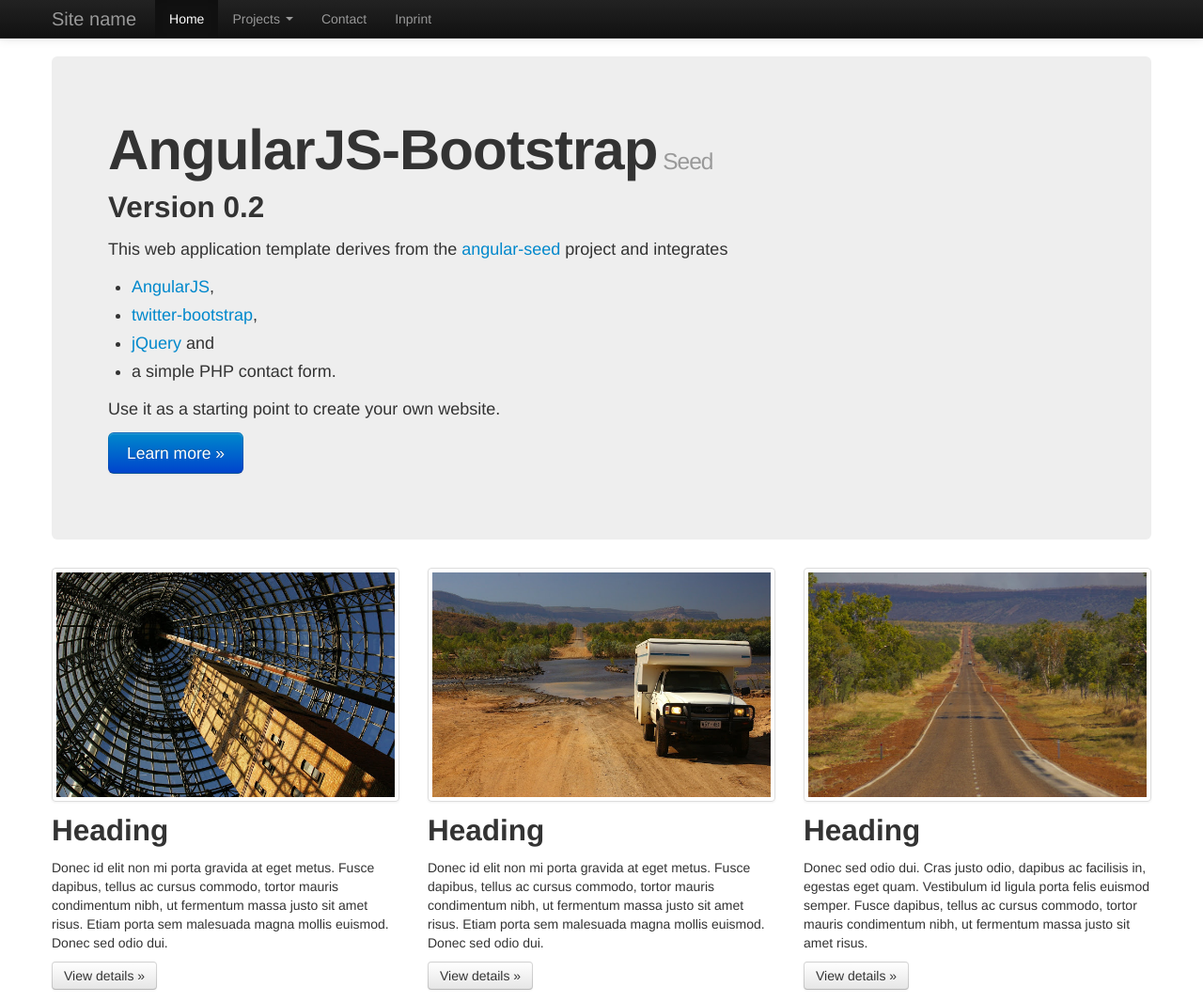
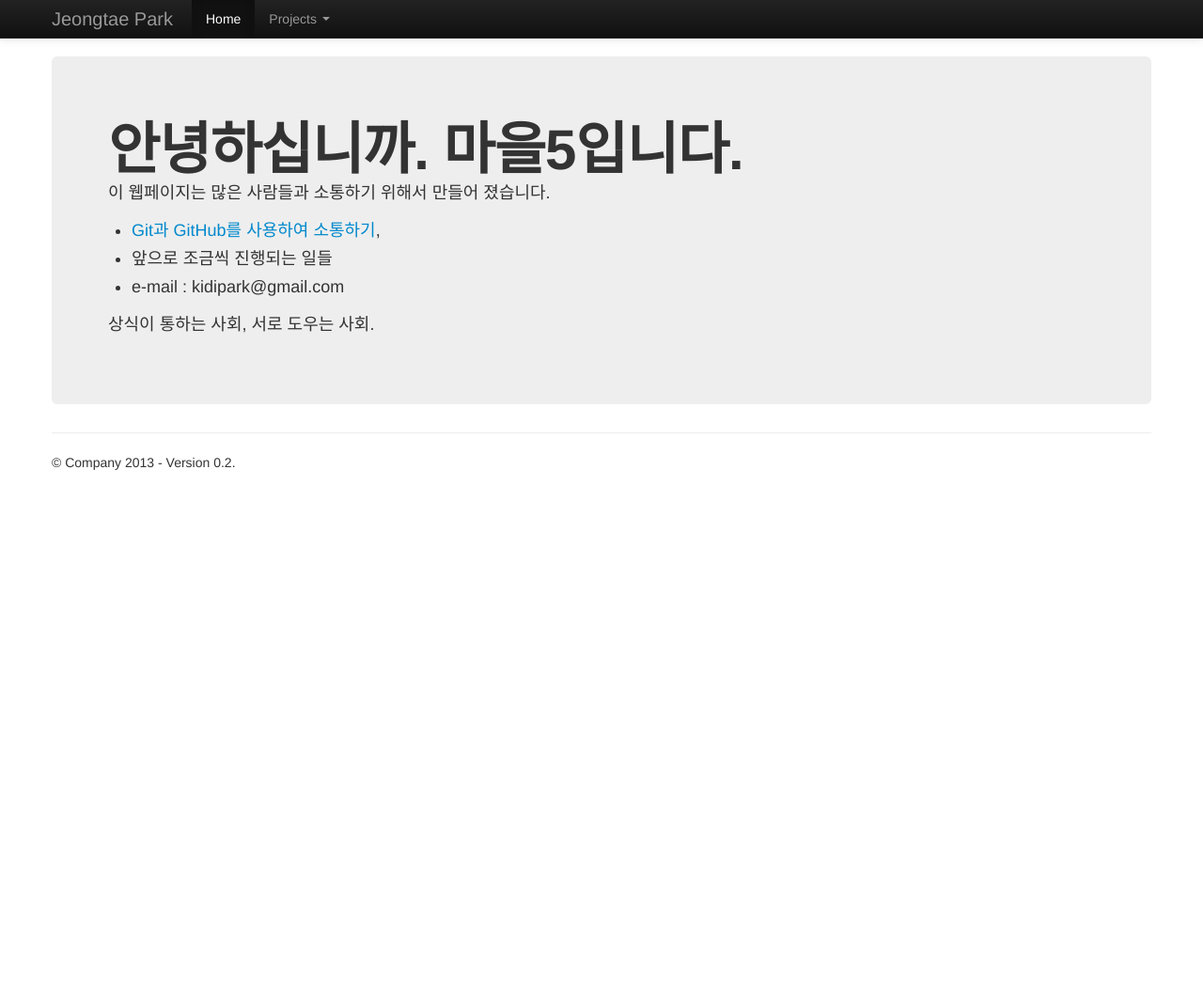
Before and after one commit to maul5/maul5.github.com, a plain HTML site: page index.html at #/home in a window 1280 px wide. Shown: the top 1066 px of the page at 94% size. After the commit the page ends 800 px from the top, so only its background shows below. Drawn offline with Linux system fonts and the light colour scheme.

Commit message:
modify main page

```diff
--- a/index.html
+++ b/index.html
@@ -1,7 +1,7 @@
 <!doctype html>
 <html lang="en">
 <head>
-  <title>AngularJS-Bootstrap Site</title>
+  <title>Jtpark's Homepage</title>
 
   <meta charset="utf-8">
   <meta name="viewport" content="width=device-width, initial-scale=1.0">
@@ -33,7 +33,7 @@
                     <span class="icon-bar"></span>
                     <span class="icon-bar"></span>
                 </a>
-                <a class="brand" href="#">Site name</a>
+                <a class="brand" href="#">Jeongtae Park</a>
                 <div class="nav-collapse collapse">
                     <ul class="nav">
                         <li class="active"><a href="#/home">Home</a></li>
@@ -41,11 +41,11 @@
                             <a href="#" class="dropdown-toggle" data-toggle="dropdown">Projects <b class="caret"></b></a>
                             <ul class="dropdown-menu">
                                 <li><a href="#/project_a">Project A</a></li>
-                                <li><a href="#/project_b">Project B</a></li>
+                                <!-- <li><a href="#/project_b">Project B</a></li> -->
                             </ul>
                         </li>
-                        <li><a href="#/contact">Contact</a></li>
-                        <li><a href="#/imprint">Inprint</a></li>
+                        <!-- <li><a href="#/contact">Contact</a></li> -->
+                        <!-- <li><a href="#/imprint">Inprint</a></li> -->
 
                     </ul>
                 </div><!--/.nav-collapse -->
--- a/partials/home.html
+++ b/partials/home.html
@@ -1,22 +1,20 @@
 
 <!-- Main hero unit for a primary marketing message or call to action -->
 <div class="hero-unit">
-    <h1>AngularJS-Bootstrap<small> Seed</small></h1>
-    <h2>Version <span app-version></span></h2>
-    <p>This web application template derives from the <a href="https://github.com/angular/angular-seed">angular-seed</a> project and
-    integrates
+    <h1>안녕하십니까. 마을5입니다.</h1>
+    <p>이 웹페이지는 많은 사람들과 소통하기 위해서 만들어 졌습니다.
     <ul>
-    <li><a href="http://angularjs.org">AngularJS</a>, </li>
-    <li><a href="http://twitter.github.com/bootstrap/getting-started.html#examples">twitter-bootstrap</a>,</li>
-    <li><a href="http://jquery.com/">jQuery</a> and</li>
-    <li>a simple PHP contact form.</li>
+    <li><a href="#">Git과 GitHub를 사용하여 소통하기</a>, </li>
+    <li>앞으로 조금씩 진행되는 일들</li>
+    <li>e-mail : kidipark@gmail.com</li>
     </ul>
-    Use it as a starting point to create your own website.</p>
+    상식이 통하는 사회, 서로 도우는 사회.</p>
 
-    <p><a href="#" class="btn btn-primary btn-large">Learn more &raquo;</a></p>
+    <!-- <p><a href="#" class="btn btn-primary btn-large">Learn more &raquo;</a></p> -->
 </div>
 
 <!-- Example row of columns -->
+<!--
 <div class="row">
     <div class="span4">
         <a href="#" class="thumbnail"><img src="img/screen1.jpg"  alt="screen1"></a>
@@ -37,3 +35,4 @@
         <p><a class="btn" href="#/contact">View details &raquo;</a></p>
     </div>
 </div>
+-->
```
